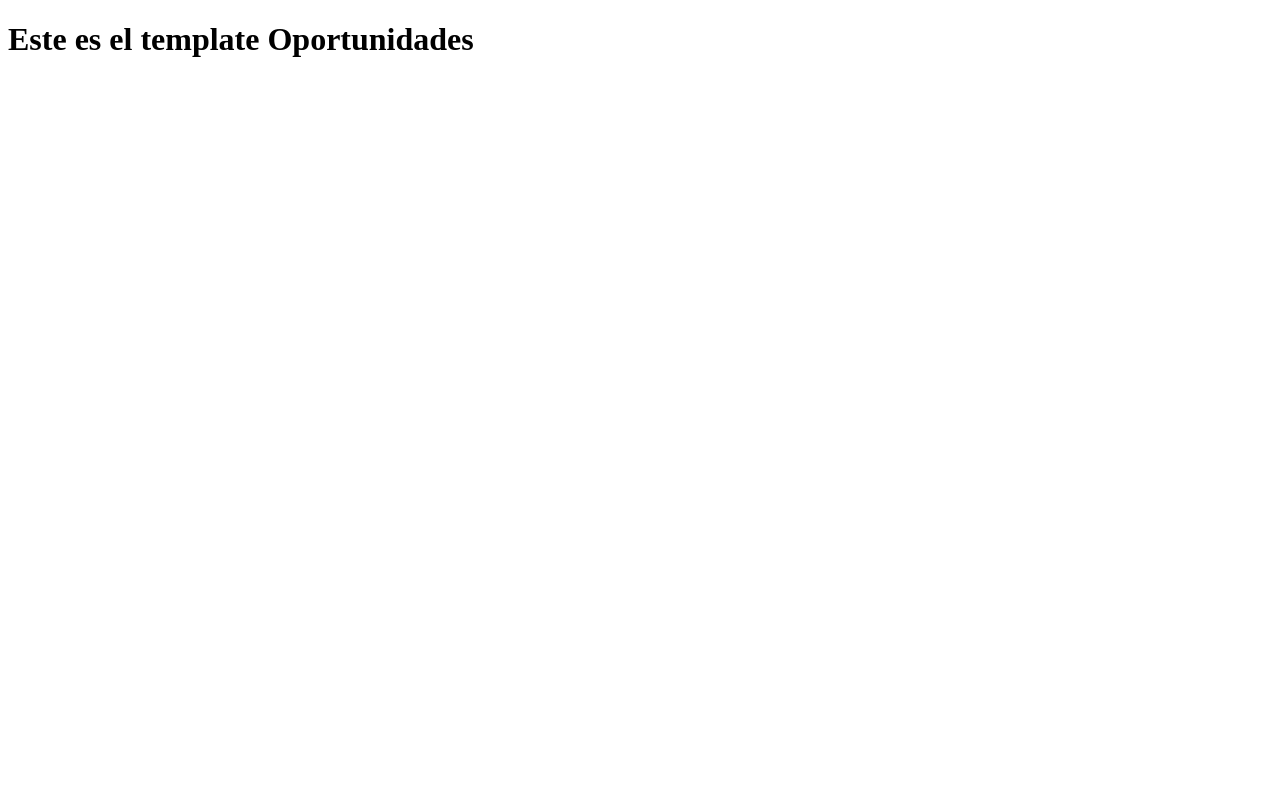
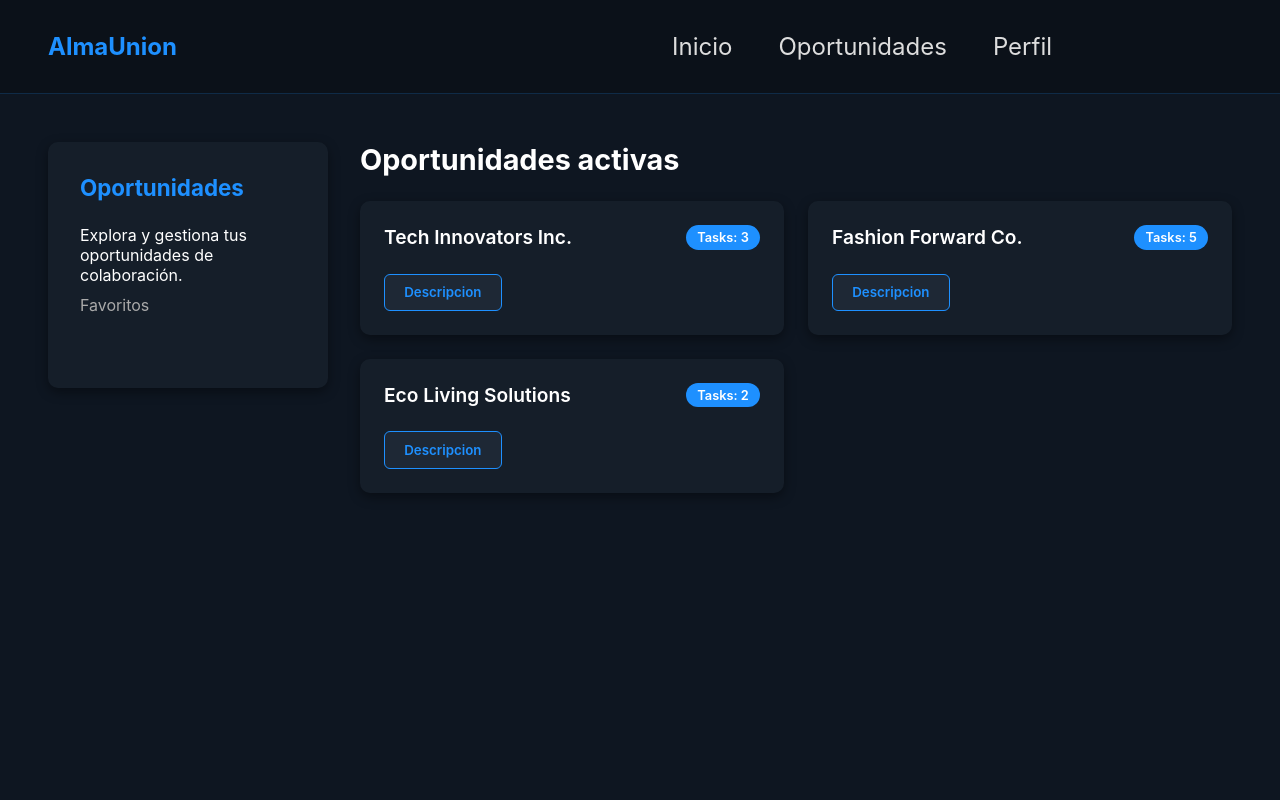
Before and after one commit to Pato1753/proyecto-back-end, a Django app: page /oportunidades/ in a window 1280 px wide. Run offline with Django 5.2, Linux system fonts and the light colour scheme.

Commit message:
diseño oportunidades
se implemento el diseño de oportunidades

```diff
--- a/almaUnion/static/css/actualizar_influencer.css
+++ b/almaUnion/static/css/actualizar_influencer.css
@@ -38,7 +38,7 @@ body {
 .nav-links {
   list-style: none;
   display: flex;
-  gap: 1.1rem;
+  gap: 1rem;
   margin-right: 150px;
 }
 
--- /dev/null
+++ b/almaUnion/static/css/oportunidades.css
@@ -0,0 +1,199 @@
+
+/* --- Reset y fuente --- */
+* {
+    margin: 0;
+    padding: 0;
+    box-sizing: border-box;
+    font-family: "Inter", sans-serif;
+}
+
+body {
+    background-color: #0e1621;
+    color: #ffffff;
+    display: flex;
+    flex-direction: column;
+    min-height: 100vh;
+}
+
+/* --- Navbar --- */
+.navbar {
+    display: flex;
+    justify-content: space-between;
+    align-items: center;
+    padding: 2rem 3rem;
+    background-color: #0b1119;
+    border-bottom: 1px solid #1e90ff33;
+}
+
+.logo {
+    text-decoration: none;
+    font-weight: 700;
+    font-size: 1.5rem;
+    color: #1e90ff;
+}
+.logo:hover {
+    text-decoration: none;
+    opacity: 0.8;
+}
+
+.nav-links {
+    list-style: none;
+    display: flex;
+    gap: 1rem;
+    margin-right: 150px;
+}
+
+.nav-links a {
+    color: #ddd;
+    text-decoration: none;
+    font-size: 1.5rem;
+    margin-right: 30px;
+}
+
+.nav-links a:hover {
+    color: #1e90ff;
+}
+
+/* --- Contenedor principal --- */
+.container {
+    display: flex;
+    padding: 3rem;
+    gap: 2rem;
+}
+
+/* --- Sidebar --- */
+.sidebar {
+    width: 280px;
+    background-color: #151e29;
+    border-radius: 10px;
+    padding: 2rem;
+    box-shadow: 0 4px 12px rgba(0, 0, 0, 0.4);
+    height: fit-content;
+}
+
+.sidebar h2 {
+    font-size: 1.4rem;
+    margin-bottom: 1.5rem;
+    color: #1e90ff;
+}
+
+.sidebar-section {
+    margin-bottom: 2rem;
+}
+
+.sidebar-section h3 {
+    font-size: 1rem;
+    margin-bottom: 0.8rem;
+    color: #ddd;
+}
+
+.sidebar-list {
+    list-style: none;
+}
+
+.sidebar-list li {
+    padding: 0.6rem 0;
+    color: #aaa;
+    cursor: pointer;
+    transition: color 0.2s;
+}
+
+.sidebar-list li:hover {
+    color: #1e90ff;
+}
+
+.budget-input {
+    width: 100%;
+    padding: 0.7rem;
+    margin-top: 0.5rem;
+    border: none;
+    border-radius: 6px;
+    background-color: #1e2835;
+    color: #fff;
+    font-size: 0.9rem;
+}
+
+.budget-input:focus {
+    outline: 2px solid #1e90ff;
+}
+
+/* --- Contenido principal --- */
+.main-content {
+    flex: 1;
+}
+
+.main-content h1 {
+    font-size: 1.8rem;
+    margin-bottom: 1.5rem;
+    color: #fff;
+}
+
+/* --- Tarjetas de oportunidades --- */
+.opportunities-grid {
+    display: grid;
+    grid-template-columns: repeat(auto-fill, minmax(300px, 1fr));
+    gap: 1.5rem;
+}
+
+.opportunity-card {
+    background-color: #151e29;
+    border-radius: 10px;
+    padding: 1.5rem;
+    box-shadow: 0 4px 12px rgba(0, 0, 0, 0.4);
+    transition: transform 0.2s;
+}
+
+.opportunity-card:hover {
+    transform: translateY(-5px);
+}
+
+.opportunity-header {
+    display: flex;
+    justify-content: space-between;
+    align-items: flex-start;
+    margin-bottom: 1rem;
+}
+
+.opportunity-name {
+    font-size: 1.2rem;
+    font-weight: 600;
+    color: #fff;
+}
+
+.tasks-badge {
+    background-color: #1e90ff;
+    color: white;
+    padding: 0.3rem 0.7rem;
+    border-radius: 20px;
+    font-size: 0.8rem;
+    font-weight: 600;
+}
+
+.review-btn {
+    background-color: #1e2835;
+    color: #1e90ff;
+    border: 1px solid #1e90ff;
+    padding: 0.6rem 1.2rem;
+    border-radius: 6px;
+    font-weight: 600;
+    cursor: pointer;
+    transition: all 0.2s;
+    width: auto;
+    margin-top: 0.5rem;
+}
+
+.review-btn:hover {
+    background-color: #1e90ff;
+    color: white;
+}
+
+/* --- Responsivo --- */
+@media (max-width: 900px) {
+    .container {
+        flex-direction: column;
+    }
+
+    .sidebar {
+        width: 100%;
+    }
+}
--- a/almaUnion/templates/templatesApp/actualizar_influencer.html
+++ b/almaUnion/templates/templatesApp/actualizar_influencer.html
@@ -11,9 +11,7 @@
     <a href="{% url 'hubInfluencer' %}" class="logo">AlmaUnion</a>
     <ul class="nav-links">
       <li><a href="{% url 'hubInfluencer' %}">Inicio</a></li>
-      <li><a href="#">Campañas</a></li>
-      <li><a href="#">Influencers</a></li>
-      <li><a href="#">Perfil</a></li>
+      <li><a href="{% url 'oportunidades' %}">Oportunidades</a></li>
     </ul>
   </nav>
 
--- a/almaUnion/templates/templatesApp/templateOportunidades.html
+++ b/almaUnion/templates/templatesApp/templateOportunidades.html
@@ -1,11 +1,72 @@
+{% load static %}
+
 <!DOCTYPE html>
-<html lang="en">
+<html lang="es">
+<link rel="stylesheet" href="{% static 'css/oportunidades.css' %}">
 <head>
     <meta charset="UTF-8">
     <meta name="viewport" content="width=device-width, initial-scale=1.0">
-    <title>Document</title>
+    <title>Oportunidades</title>
 </head>
 <body>
-    <h1>Este es el template Oportunidades</h1>
+    <!-- Navbar -->
+    <nav class="navbar">
+        <a href="{% url 'hubInfluencer' %}" class="logo">AlmaUnion</a>
+        <ul class="nav-links">
+      <li><a href="{% url 'hubInfluencer' %}">Inicio</a></li>
+      <li><a href="{% url 'oportunidades' %}">Oportunidades</a></li>
+      <li><a href="{% url 'hubInfluencer' %}">Perfil</a></li>
+        </ul>
+    </nav>
+
+    <!-- Contenedor principal -->
+    <div class="container">
+        <!-- Sidebar -->
+        <aside class="sidebar">
+            <h2>Oportunidades</h2>
+            <p>Explora y gestiona tus oportunidades de colaboración.</p>
+
+            <div class="sidebar-section">
+                <ul class="sidebar-list">
+                    <li>Favoritos</li>
+                </ul>
+            </div>
+
+        </aside>
+
+        <!-- Contenido principal -->
+        <main class="main-content">
+            <h1>Oportunidades activas</h1>
+
+            <div class="opportunities-grid">
+                <!-- Tarjeta 1 -->
+                <div class="opportunity-card">
+                    <div class="opportunity-header">
+                        <div class="opportunity-name">Tech Innovators Inc.</div>
+                        <div class="tasks-badge">Tasks: 3</div>
+                    </div>
+                    <button class="review-btn">Descripcion</button>
+                </div>
+
+                <!-- Tarjeta 2 -->
+                <div class="opportunity-card">
+                    <div class="opportunity-header">
+                        <div class="opportunity-name">Fashion Forward Co.</div>
+                        <div class="tasks-badge">Tasks: 5</div>
+                    </div>
+                    <button class="review-btn">Descripcion</button>
+                </div>
+
+                <!-- Tarjeta 3 -->
+                <div class="opportunity-card">
+                    <div class="opportunity-header">
+                        <div class="opportunity-name">Eco Living Solutions</div>
+                        <div class="tasks-badge">Tasks: 2</div>
+                    </div>
+                    <button class="review-btn">Descripcion</button>
+                </div>
+            </div>
+        </main>
+    </div>
 </body>
 </html>
```
Also changed, not shown: almaUnion/templates/templatesApp/templateHubInfluencer.html (+4 -4 lines), almaUnion/db.sqlite3.
